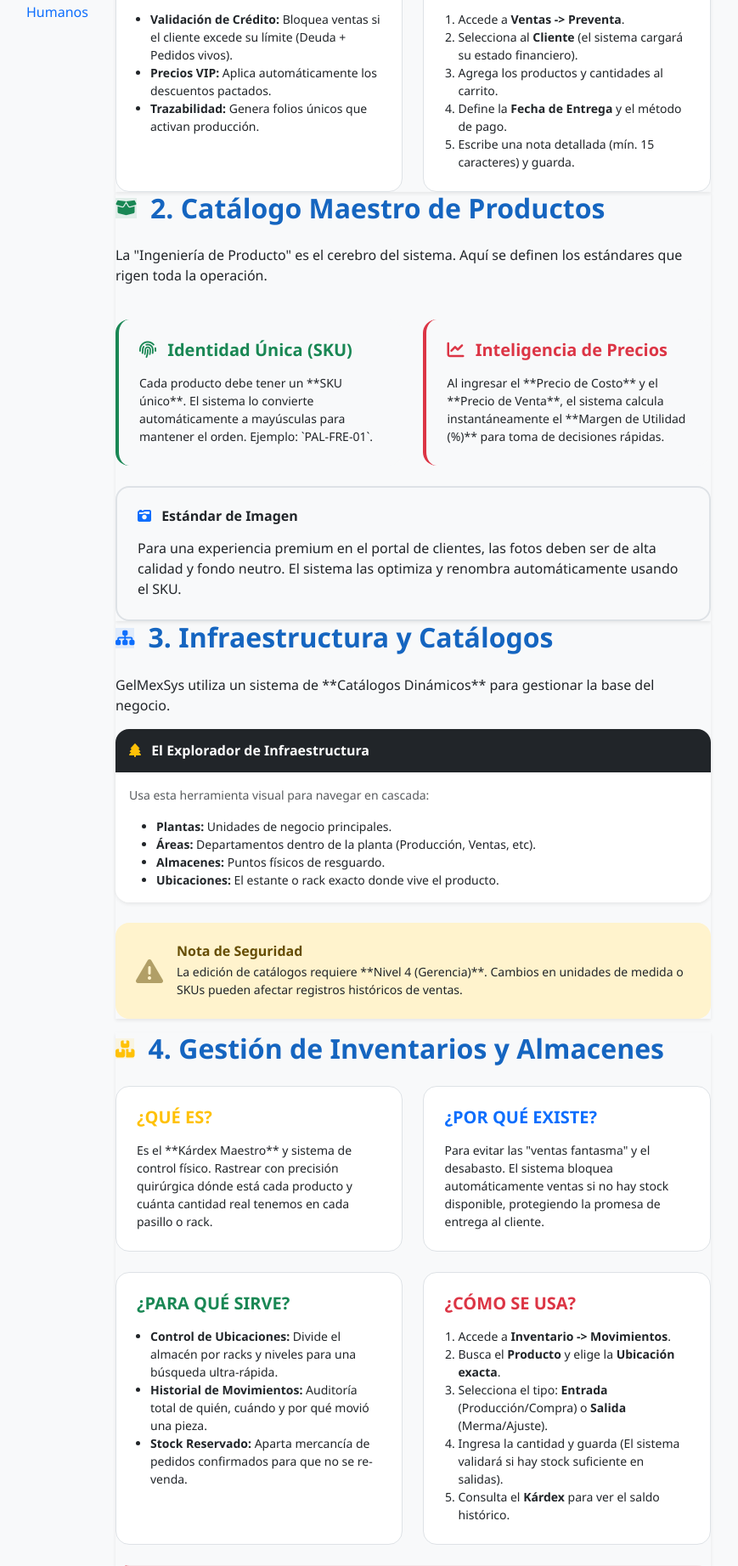
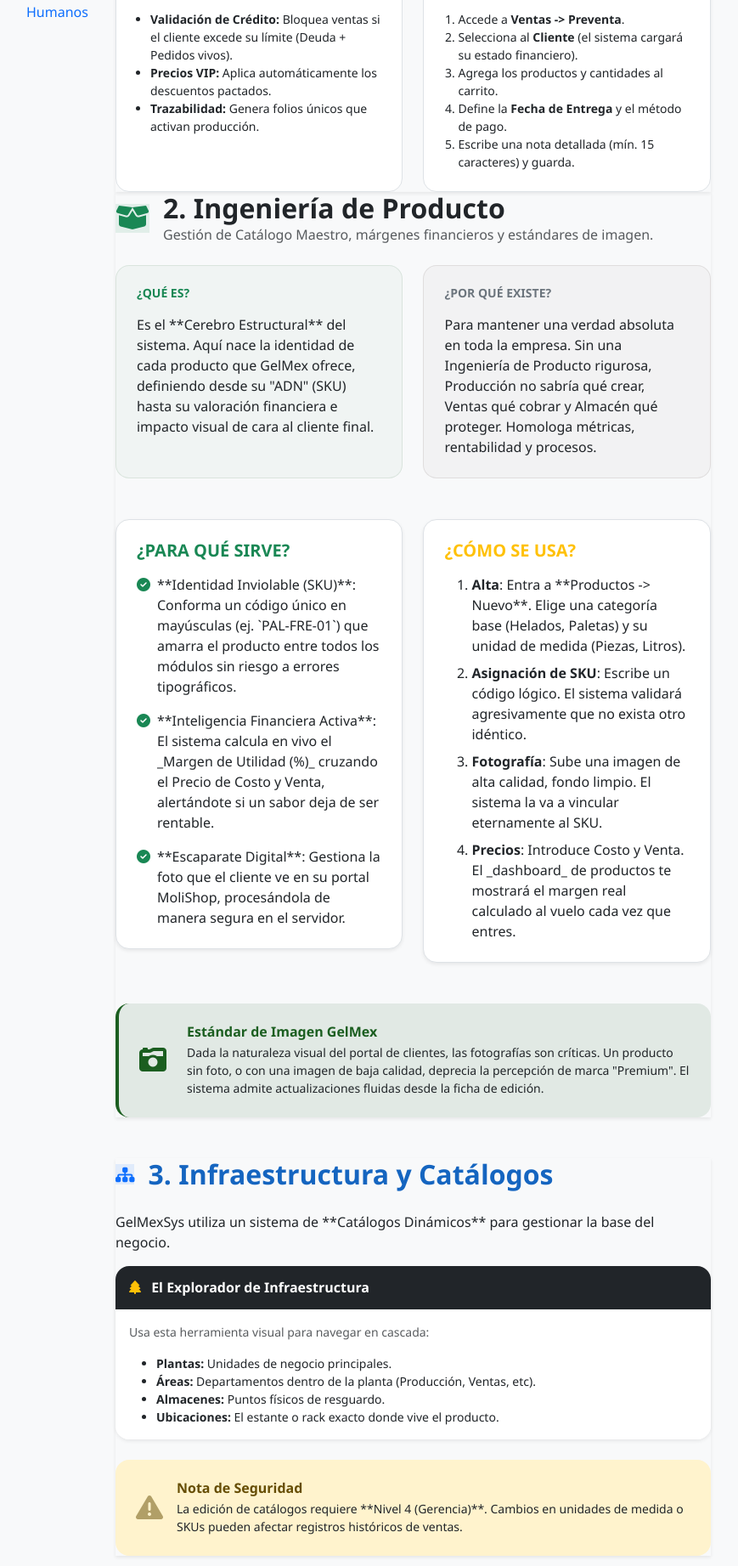
Before and after one commit to Elektrion002/GelMexSys2.0, a Flask app: page /ayuda/administracion in a window 1280 px wide. Shown: the part 852-2695 px from the top of the page at 85% size, without its empty margins (351-1220 px from the left). Run offline with Flask 3, Linux system fonts and the light colour scheme.

Commit message:
Docs (Fase 2.1): Refactorizar Ingeniería de Producto con estructura premium funcional

```diff
--- a/app/templates/help_center/manual_admin.html
+++ b/app/templates/help_center/manual_admin.html
@@ -91,33 +91,75 @@
                 </div>
             </section>
 
-            <section id="productos" class="doc-section shadow-sm border-0">
+            <section id="productos" class="doc-section shadow-sm border-0 mb-5">
                 <div class="d-flex align-items-center mb-4">
-                    <div class="help-icon-box bg-success bg-opacity-10 mb-0 me-3">
-                        <i class="fa-solid fa-box-open text-success fa-lg"></i>
+                    <div class="help-icon-box bg-success bg-opacity-10 text-success me-3">
+                        <i class="fa-solid fa-box-open fa-2x"></i>
                     </div>
-                    <h2 class="fw-bold m-0" style="color: var(--gelmex-secondary);">2. Catálogo Maestro de Productos</h2>
+                    <div>
+                        <h2 class="fw-bold mb-0">2. Ingeniería de Producto</h2>
+                        <p class="text-muted mb-0">Gestión de Catálogo Maestro, márgenes financieros y estándares de imagen.</p>
+                    </div>
                 </div>
-                <p>La "Ingeniería de Producto" es el cerebro del sistema. Aquí se definen los estándares que rigen toda la operación.</p>
 
-                <div class="row g-4 mt-2">
+                <div class="row g-4 mb-5">
                     <div class="col-md-6">
-                        <div class="p-4 rounded-4 bg-light border-start border-4 border-success h-100">
-                            <h5 class="fw-bold text-success mb-3"><i class="fa-solid fa-fingerprint me-2"></i> Identidad Única (SKU)</h5>
-                            <p class="small mb-0">Cada producto debe tener un **SKU único**. El sistema lo convierte automáticamente a mayúsculas para mantener el orden. Ejemplo: `PAL-FRE-01`.</p>
+                        <div class="p-4 rounded-4 h-100" style="background: rgba(27, 94, 32, 0.03); border: 1px solid rgba(27, 94, 32, 0.1);">
+                            <h5 class="fw-bold text-success mb-3 text-uppercase small letter-spacing-1">¿QUÉ ES?</h5>
+                            <p class="mb-0">Es el **Cerebro Estructural** del sistema. Aquí nace la identidad de cada producto que GelMex ofrece, definiendo desde su "ADN" (SKU) hasta su valoración financiera e impacto visual de cara al cliente final.</p>
                         </div>
                     </div>
                     <div class="col-md-6">
-                        <div class="p-4 rounded-4 bg-light border-start border-4 border-danger h-100">
-                            <h5 class="fw-bold text-danger mb-3"><i class="fa-solid fa-chart-line me-2"></i> Inteligencia de Precios</h5>
-                            <p class="small mb-0">Al ingresar el **Precio de Costo** y el **Precio de Venta**, el sistema calcula instantáneamente el **Margen de Utilidad (%)** para toma de decisiones rápidas.</p>
+                        <div class="p-4 rounded-4 h-100" style="background: rgba(62, 39, 35, 0.03); border: 1px solid rgba(62, 39, 35, 0.1);">
+                            <h5 class="fw-bold text-secondary mb-3 text-uppercase small letter-spacing-1">¿POR QUÉ EXISTE?</h5>
+                            <p class="mb-0">Para mantener una verdad absoluta en toda la empresa. Sin una Ingeniería de Producto rigurosa, Producción no sabría qué crear, Ventas qué cobrar y Almacén qué proteger. Homologa métricas, rentabilidad y procesos.</p>
                         </div>
                     </div>
                 </div>
 
-                <div class="mt-4 p-4 rounded-4 border border-2 border-dashed">
-                    <h6 class="fw-bold mb-3"><i class="fa-solid fa-camera-retro me-2 text-primary"></i> Estándar de Imagen</h6>
-                    <p class="mb-0">Para una experiencia premium en el portal de clientes, las fotos deben ser de alta calidad y fondo neutro. El sistema las optimiza y renombra automáticamente usando el SKU.</p>
+                <div class="row g-4">
+                    <div class="col-md-6">
+                        <div class="p-4 bg-white rounded-4 border shadow-sm">
+                            <h5 class="fw-bold text-success mb-3">¿PARA QUÉ SIRVE?</h5>
+                            <ul class="list-unstyled mb-0">
+                                <li class="mb-3 d-flex align-items-start">
+                                    <i class="fa-solid fa-check-circle text-success mt-1 me-2"></i>
+                                    <span>**Identidad Inviolable (SKU)**: Conforma un código único en mayúsculas (ej. `PAL-FRE-01`) que amarra el producto entre todos los módulos sin riesgo a errores tipográficos.</span>
+                                </li>
+                                <li class="mb-3 d-flex align-items-start">
+                                    <i class="fa-solid fa-check-circle text-success mt-1 me-2"></i>
+                                    <span>**Inteligencia Financiera Activa**: El sistema calcula en vivo el _Margen de Utilidad (%)_ cruzando el Precio de Costo y Venta, alertándote si un sabor deja de ser rentable.</span>
+                                </li>
+                                <li class="mb-0 d-flex align-items-start">
+                                    <i class="fa-solid fa-check-circle text-success mt-1 me-2"></i>
+                                    <span>**Escaparate Digital**: Gestiona la foto que el cliente ve en su portal MoliShop, procesándola de manera segura en el servidor.</span>
+                                </li>
+                            </ul>
+                        </div>
+                    </div>
+                    <div class="col-md-6">
+                        <div class="p-4 bg-white rounded-4 border shadow-sm">
+                            <h5 class="fw-bold text-warning mb-3">¿CÓMO SE USA?</h5>
+                            <ol class="mb-0">
+                                <li class="mb-2"><strong>Alta</strong>: Entra a **Productos -> Nuevo**. Elige una categoría base (Helados, Paletas) y su unidad de medida (Piezas, Litros).</li>
+                                <li class="mb-2"><strong>Asignación de SKU</strong>: Escribe un código lógico. El sistema validará agresivamente que no exista otro idéntico.</li>
+                                <li class="mb-2"><strong>Fotografía</strong>: Sube una imagen de alta calidad, fondo limpio. El sistema la va a vincular eternamente al SKU.</li>
+                                <li><strong>Precios</strong>: Introduce Costo y Venta. El _dashboard_ de productos te mostrará el margen real calculado al vuelo cada vez que entres.</li>
+                            </ol>
+                        </div>
+                    </div>
+                </div>
+
+                <div class="mt-5 p-4 rounded-4" style="background: rgba(27, 94, 32, 0.1); border-left: 4px solid #1B5E20;">
+                    <div class="row align-items-center">
+                        <div class="col-auto">
+                            <i class="fa-solid fa-camera-retro fa-2x" style="color: #1B5E20;"></i>
+                        </div>
+                        <div class="col">
+                            <h6 class="fw-bold mb-1" style="color: #1B5E20;">Estándar de Imagen GelMex</h6>
+                            <p class="small mb-0 text-dark">Dada la naturaleza visual del portal de clientes, las fotografías son críticas. Un producto sin foto, o con una imagen de baja calidad, deprecia la percepción de marca "Premium". El sistema admite actualizaciones fluidas desde la ficha de edición.</p>
+                        </div>
+                    </div>
                 </div>
             </section>
 
```
